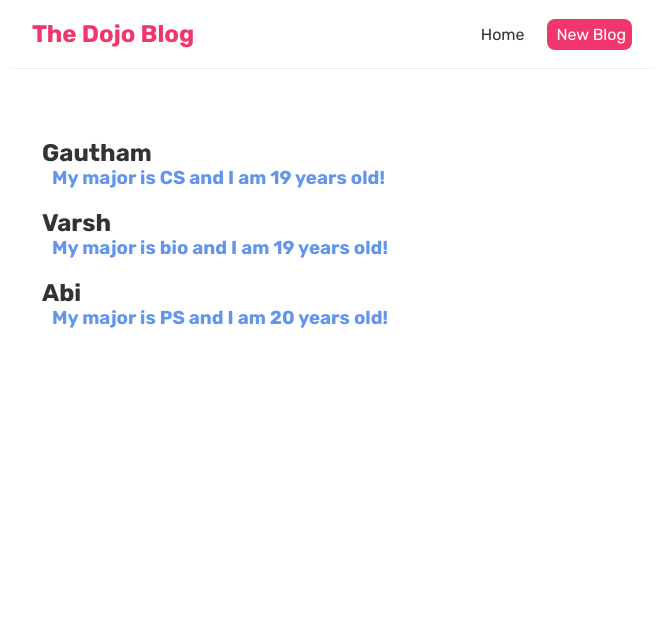
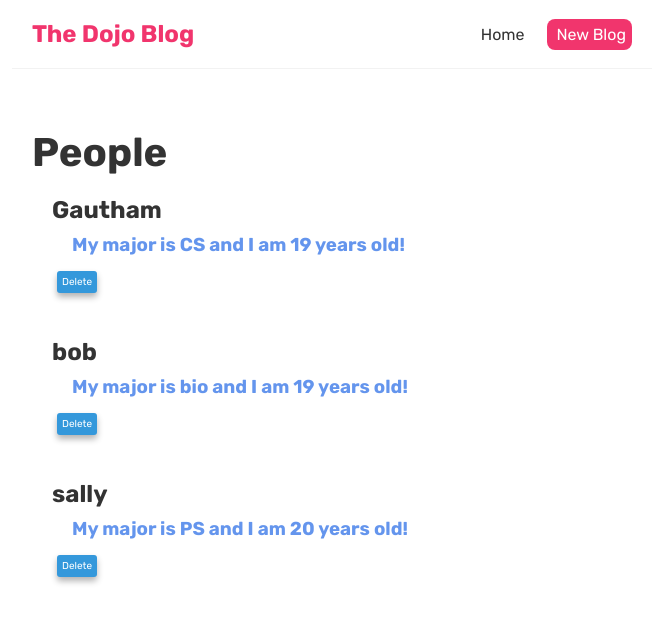
Before and after one commit to Gauthampdn/NetNin, a React (Create React App) app in the folder nn/: page / in a window 1280 px wide. Shown: the top 622 px of the page, without its empty margins (308-971 px from the left). Built offline with nearby package versions, Linux system fonts and the light colour scheme.

Commit message:
made button function

```diff
--- a/nn/src/Home.js
+++ b/nn/src/Home.js
@@ -1,23 +1,25 @@
 import {useState} from 'react';
+import People from './People';
+
+
 
 const Home = () => {
     //making the initial val = mario
     const[peeps, setPeeps] = useState([
         {name: "Gautham", Age: 19, Major: "CS", id: 1},
-        {name: "Varsh", Age: 19, Major: "bio", id: 2},
-        {name: "Abi", Age: 20, Major: "PS", id: 3}
+        {name: "bob", Age: 19, Major: "bio", id: 2},
+        {name: "sally", Age: 20, Major: "PS", id: 3}
 
     ]);
 
+    const handleDelete = (id) => {
+        const newPeeps = peeps.filter(individual => individual.id !== id)
+        setPeeps(newPeeps)
+    }
+
     return (
         <div className="home">
-            {peeps.map((person) => (
-                <div className="p-prev" key={person.id}>
-                    <h2>{person.name}</h2>
-                    <h3>My major is {person.Major} and I am {person.Age} years old!</h3>
-                </div>
-
-            ))}
+            <People peoples = {peeps} hd = {handleDelete}/>
         </div>
     );
 }
--- /dev/null
+++ b/nn/src/People.js
@@ -0,0 +1,23 @@
+const People = (props) => {
+
+    const peeps = props.peoples
+    const handleDelete = props.hd
+
+    return (
+        <div className="People-list">
+            <h1>People</h1>
+            {peeps.map((person) => (
+                <div className="p-prev" key={person.id}>
+                    <h2>{person.name}</h2>
+                    <h3>My major is {person.Major} and I am {person.Age} years old!</h3>
+                    <button className="delBut" onClick={() => handleDelete(person.id)}> Delete </button>
+                </div>
+
+            ))}
+
+        </div>
+
+    );
+}
+
+export default People;
--- a/nn/src/index.css
+++ b/nn/src/index.css
@@ -35,16 +35,24 @@
   padding: 20px;
 }
 
+.People-list h1{
+  font-size: 40px;
+
+}
+
+
 .p-prev{
-  padding: 10px 10px 10px 10px;
-  transition: box-shadow .3s ease-in-out; /* Add transition property with 5s duration and ease-in-out timing function */
+  padding: 20px;
+  transition: box-shadow .4s ease-in-out; /* Add transition property with 5s duration and ease-in-out timing function */
+  border-radius: 20px;
 
 }
 
 .p-prev h3{
   padding-left: 10px;
+  margin: 10px;
   color: cornflowerblue;
-  transition: color .3s ease-in-out; /* Add transition property with 5s duration and ease-in-out timing function */
+  transition: color .4s ease-in-out; /* Add transition property with 5s duration and ease-in-out timing function */
 
 }
 
@@ -56,3 +64,17 @@
  color: #f1356d;
 
 }
+
+.delBut{
+  background-color: #3498db;
+  border: none;
+  color: #fff;
+  padding: 5px;
+  margin: 5px;
+  text-align: center;
+  display: inline-block;
+  font-size: 10px;
+  border-radius: 3px;
+  cursor: pointer;
+  box-shadow: 0 4px 6px rgba(0, 0, 0, 0.3);
+}
```
Also changed, not shown: 2 other files (tests, documents, lock files or other folders).
